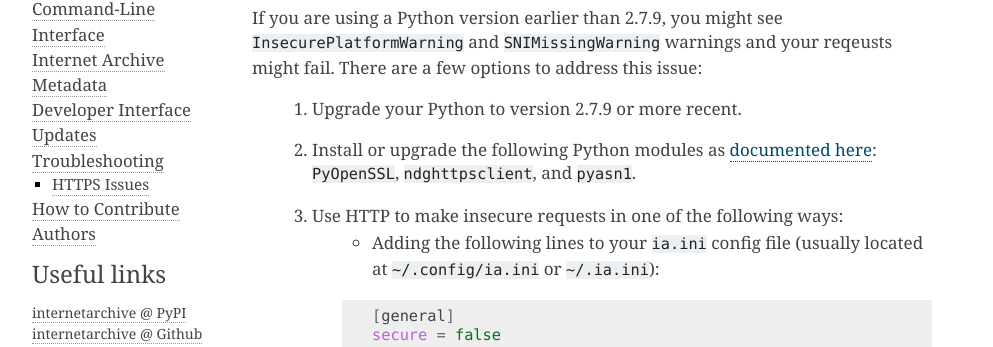
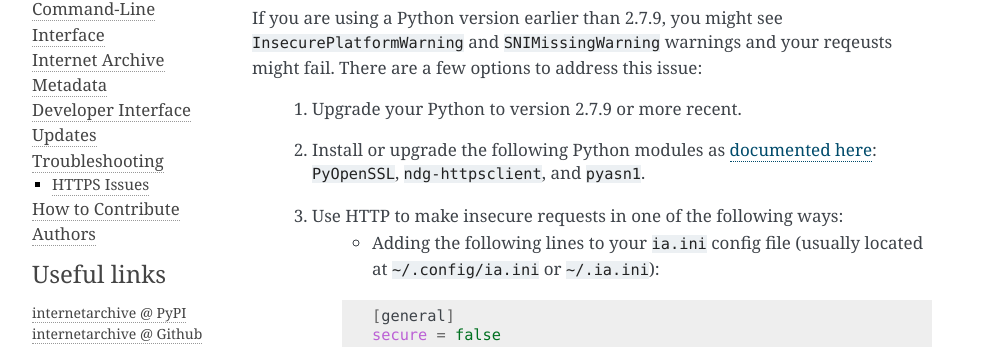
Before and after one commit to jjjake/internetarchive, a Sphinx documentation site: the page built from docs/source/troubleshooting.rst, in a window 1280 px wide. Shown: the part 412-759 px from the top of the page, without its empty margins (148-1141 px from the left). Built offline with Sphinx 7.4.7, drawn with Linux system fonts in a browser that asks for light colours.

Commit message:
Fixed typo in reference to ndg-httpsclient.

```diff
--- a/docs/source/troubleshooting.rst
+++ b/docs/source/troubleshooting.rst
@@ -17,7 +17,7 @@
 If you are using a Python version earlier than 2.7.9, you might see ``InsecurePlatformWarning`` and ``SNIMissingWarning`` warnings and your reqeusts might fail. There are a few options to address this issue:
 
     1. Upgrade your Python to version 2.7.9 or more recent.
-    2. Install or upgrade the following Python modules as `documented here <https://urllib3.readthedocs.org/en/latest/security.html#installing-urllib3-with-sni-support-and-certificates>`_: ``PyOpenSSL``, ``ndghttpsclient``, and ``pyasn1``.
+    2. Install or upgrade the following Python modules as `documented here <https://urllib3.readthedocs.org/en/latest/security.html#installing-urllib3-with-sni-support-and-certificates>`_: ``PyOpenSSL``, ``ndg-httpsclient``, and ``pyasn1``.
     3. Use HTTP to make insecure requests in one of the following ways:
            + Adding the following lines to your ``ia.ini`` config file (usually located at ``~/.config/ia.ini`` or ``~/.ia.ini``):
            .. code:: bash
```
